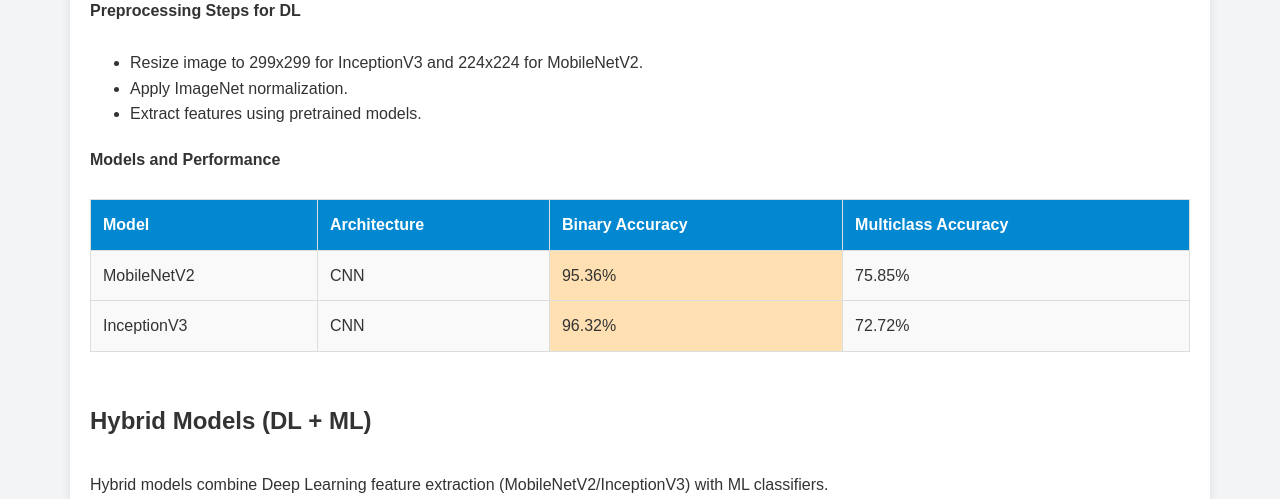
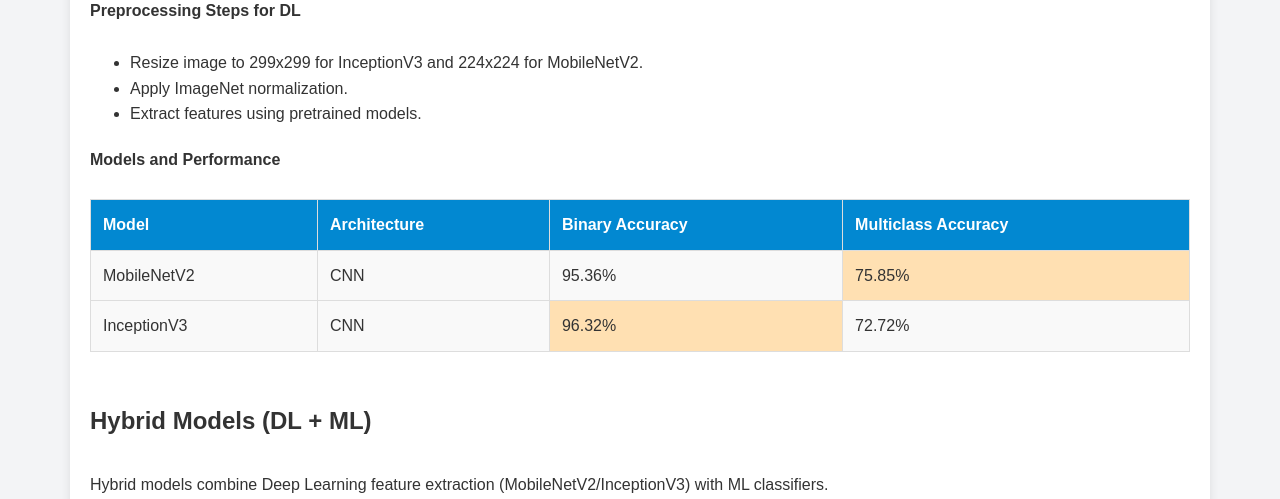
Before and after one commit to Abhishek18141/DR-Insight, a Flask app: page /About_Project in a window 1280 px wide. Shown: the part 1942-2441 px from the top of the page. Run offline with Flask 3, Linux system fonts and the light colour scheme.

Commit message:
Update About_Project.html

```diff
--- a/templates/About_Project.html
+++ b/templates/About_Project.html
@@ -277,8 +277,8 @@
                     <tr>
                         <td>MobileNetV2</td>
                         <td>CNN</td>
-                        <td class="highlight">95.36%</td>
-                        <td>75.85%</td>
+                        <td>95.36%</td>
+                        <td class="highlight">75.85%</td>
                     </tr>
                     <tr>
                         <td>InceptionV3</td>
```
